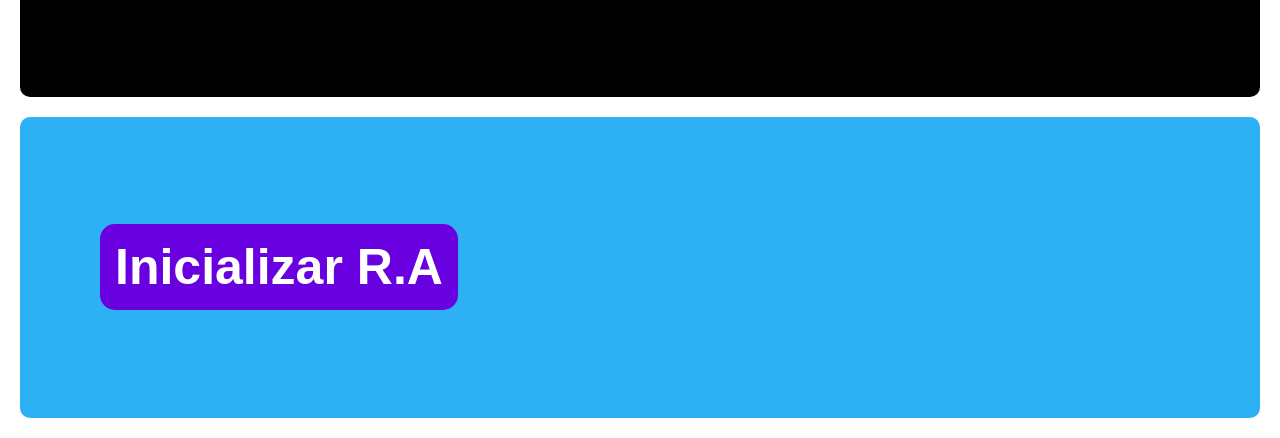
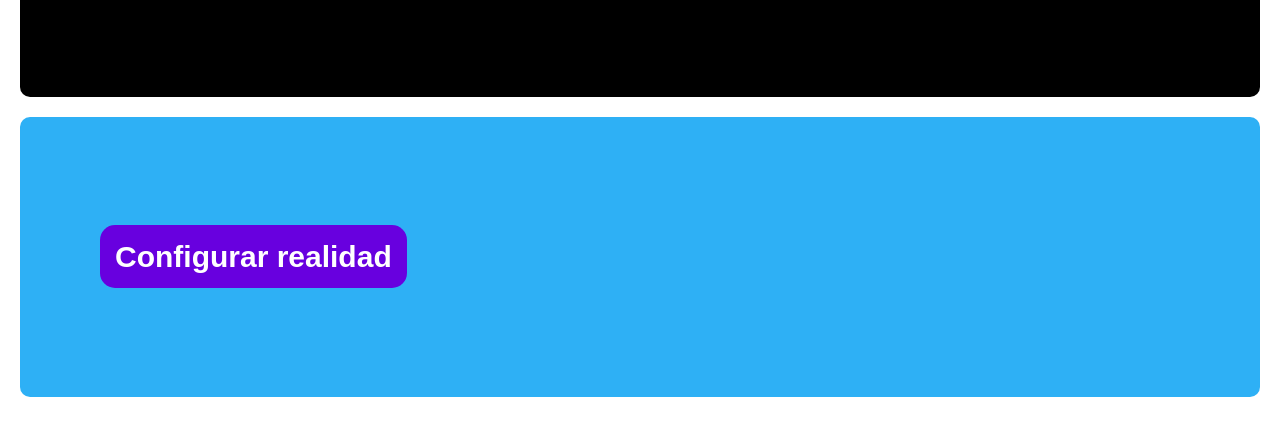
Before and after one commit to llanoajm/ARChemModels, a plain HTML site: page index.html in a window 1280 px wide. Shown: the part 586-1024 px from the top of the page. After the commit the page ends 1003 px from the top, so only its background shows below. Drawn offline with Linux system fonts and the light colour scheme.

Commit message:
Complete Stable version beta 1.0

```diff
--- a/index.html
+++ b/index.html
@@ -45,7 +45,7 @@
     </div>
 
 	<div class="AR">
-		<h1> <a href="models.html">Inicializar R.A</a> </h1>
+		<h1> <a href="models.html">Configurar realidad</a> </h1>
 	</div>
 
     <div class="main">
--- a/styles.css
+++ b/styles.css
@@ -55,7 +55,7 @@ hr{
 .AR a{
     color: white;
     background-color: rgb(104, 0, 223);
-    font-size: 50px;
+    font-size: 30px;
     padding: 15px;
     border-radius: 15px;
 }
```
